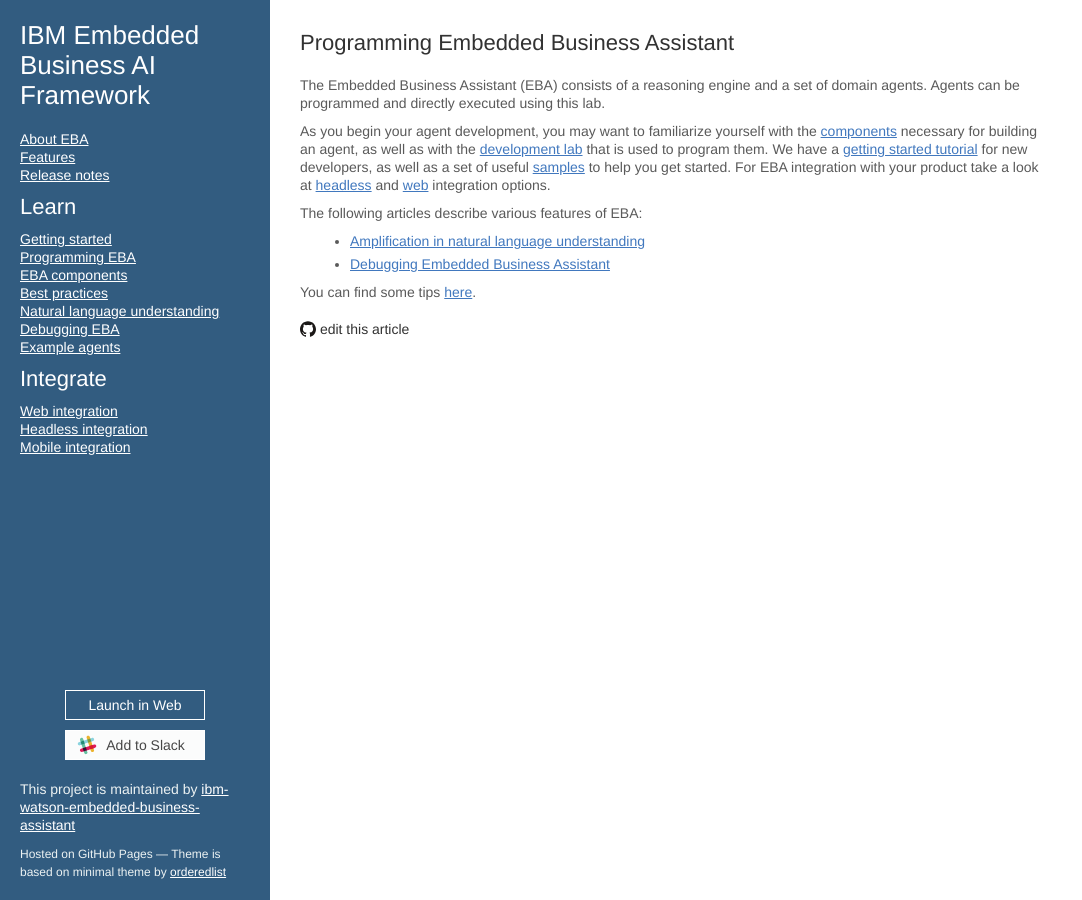
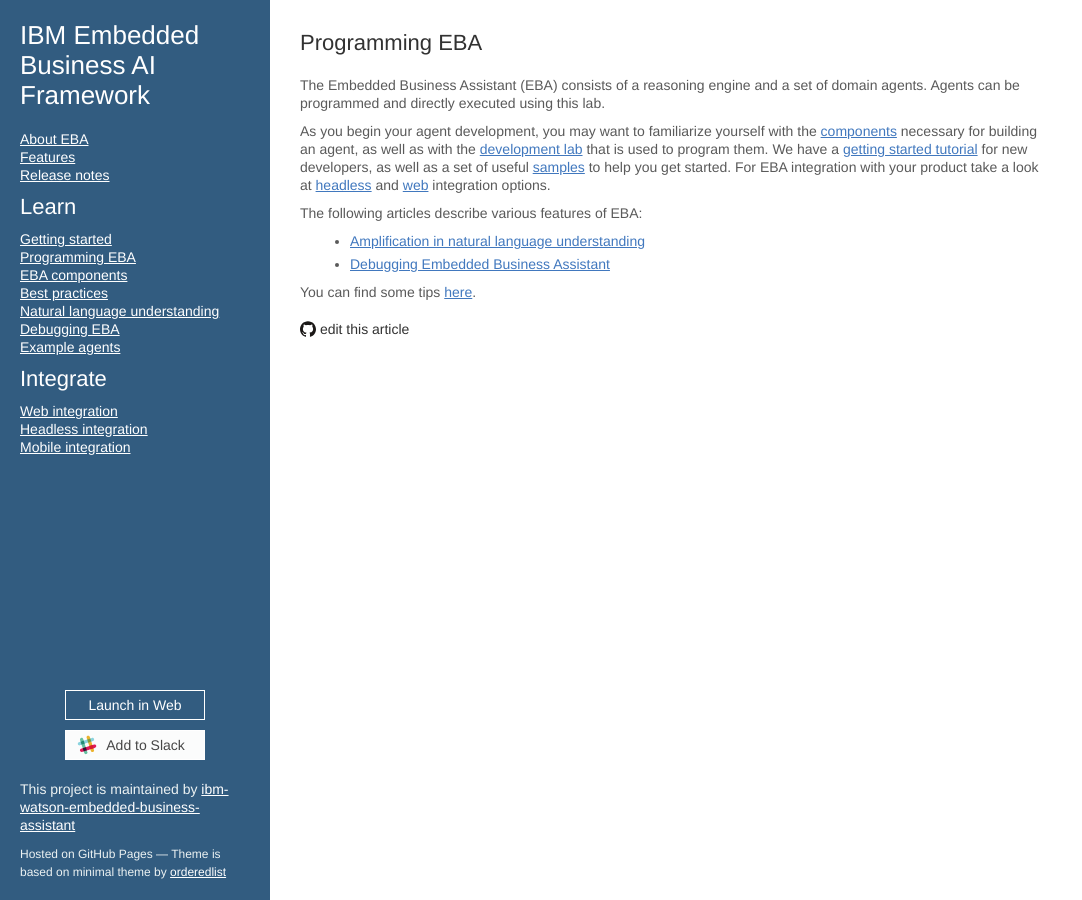
Before and after one commit to ibm-watson-embedded-business-assistant/eba-example-agents, a Jekyll site: the page built from docs/LandingPage.md, in a window 1280 px wide. Shown: the whole page, without its empty margins (0-1082 px from the left). Built offline with Jekyll 4.4.1, drawn with Linux system fonts in a browser that asks for light colours; our own code applies the rules of GitHub Pages for plain Markdown files.

Commit message:
Update LandingPage.md

```diff
--- a/docs/LandingPage.md
+++ b/docs/LandingPage.md
@@ -1,4 +1,4 @@
-## Programming Embedded Business Assistant
+## Programming EBA
 
 The Embedded Business Assistant (EBA) consists of a reasoning engine and a set of domain agents. Agents can be programmed and directly executed using this lab.
 
```
